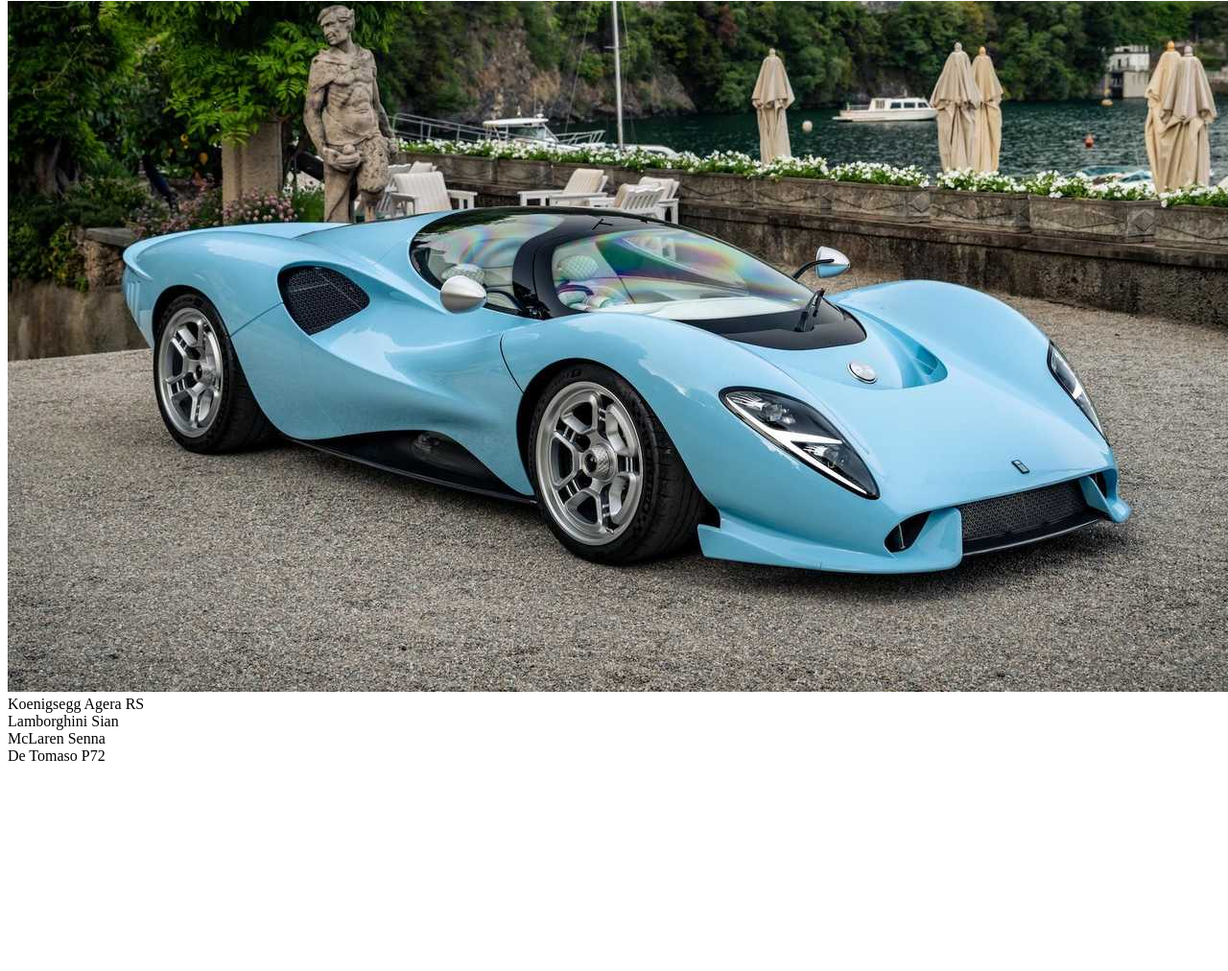
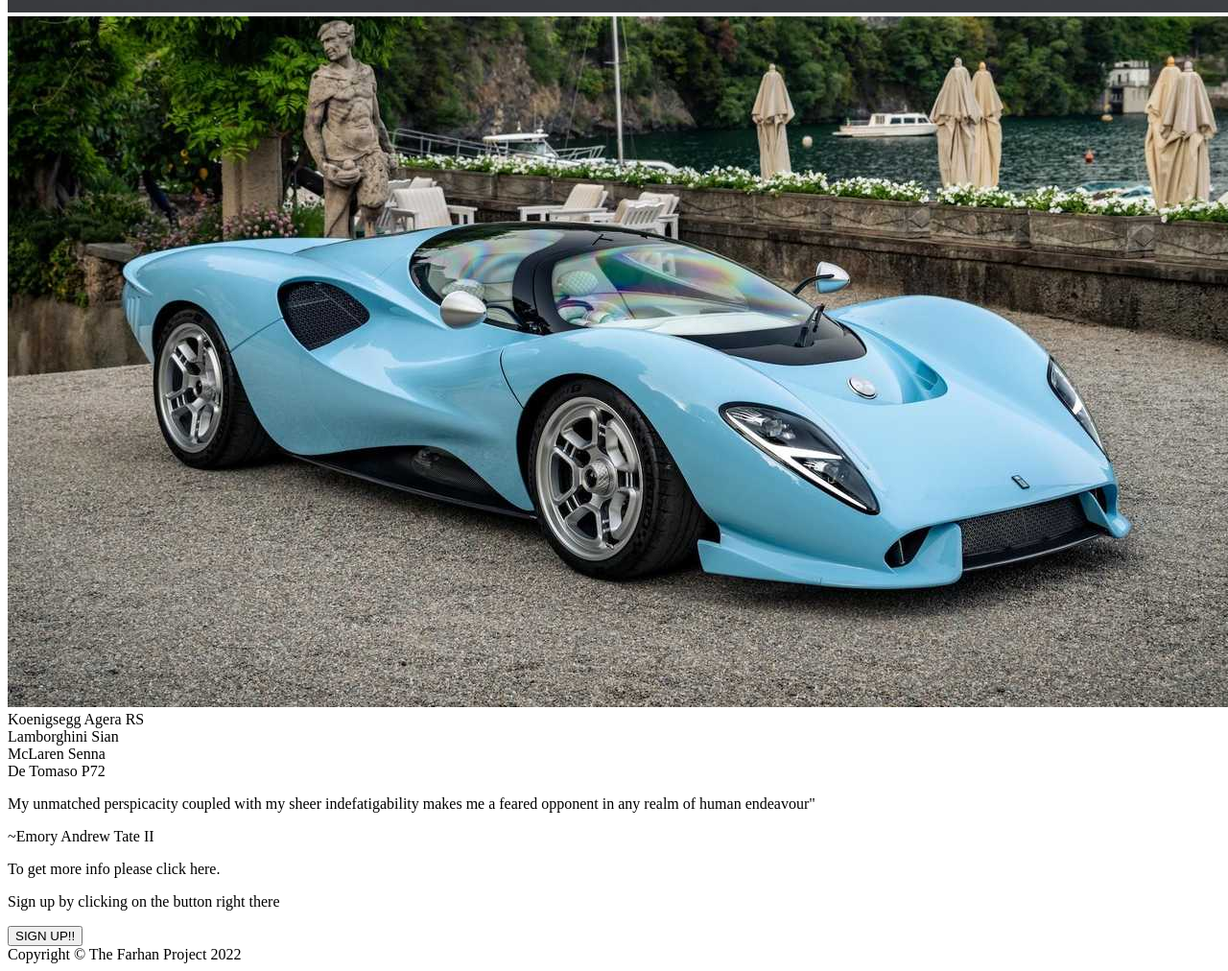
Before and after one commit to farhan-navas/landing-page, a plain HTML site: page index.html in a window 1280 px wide. Shown: the part 4335-5347 px from the top of the page at 96% size. Before the commit the page ends 5140 px from the top, so only its background shows below. Drawn offline with Linux system fonts and the light colour scheme.

Commit message:
Complete work on index.html

```diff
--- a/index.html
+++ b/index.html
@@ -7,7 +7,7 @@
     </head>
 
     <body>
-        <div class="heading">
+        <div class="header">
             <div id="logo">
                 <img src="images/bugatti-logo.png" alt="Bugatti logo">
             </div>
@@ -44,8 +44,23 @@
                 <div>De Tomaso P72</div>
             </div>
 
+        <div class="quote">
+            <p>My unmatched perspicacity coupled with my sheer indefatigability
+                makes me a feared opponent in any realm of human endeavour"
+            </p>
+            <div class="quote-speaker">~Emory Andrew Tate II</div>
         </div>
 
+        <div class="contact">
+            <p>To get more info please click here. <p>Sign up by clicking
+                on the button right there</p>
+            </p>
+            <button>SIGN UP!!</button>
+        </div>
+
+        <div class="footer">
+            <div> Copyright © The Farhan Project 2022 </div>
+        </div>
 
     </body>
 
--- a/styles.css
+++ b/styles.css
@@ -0,0 +1,4 @@
+body {
+    display: flex;
+    flex-direction: column;
+}
```
Also changed, not shown: 1 other file.
